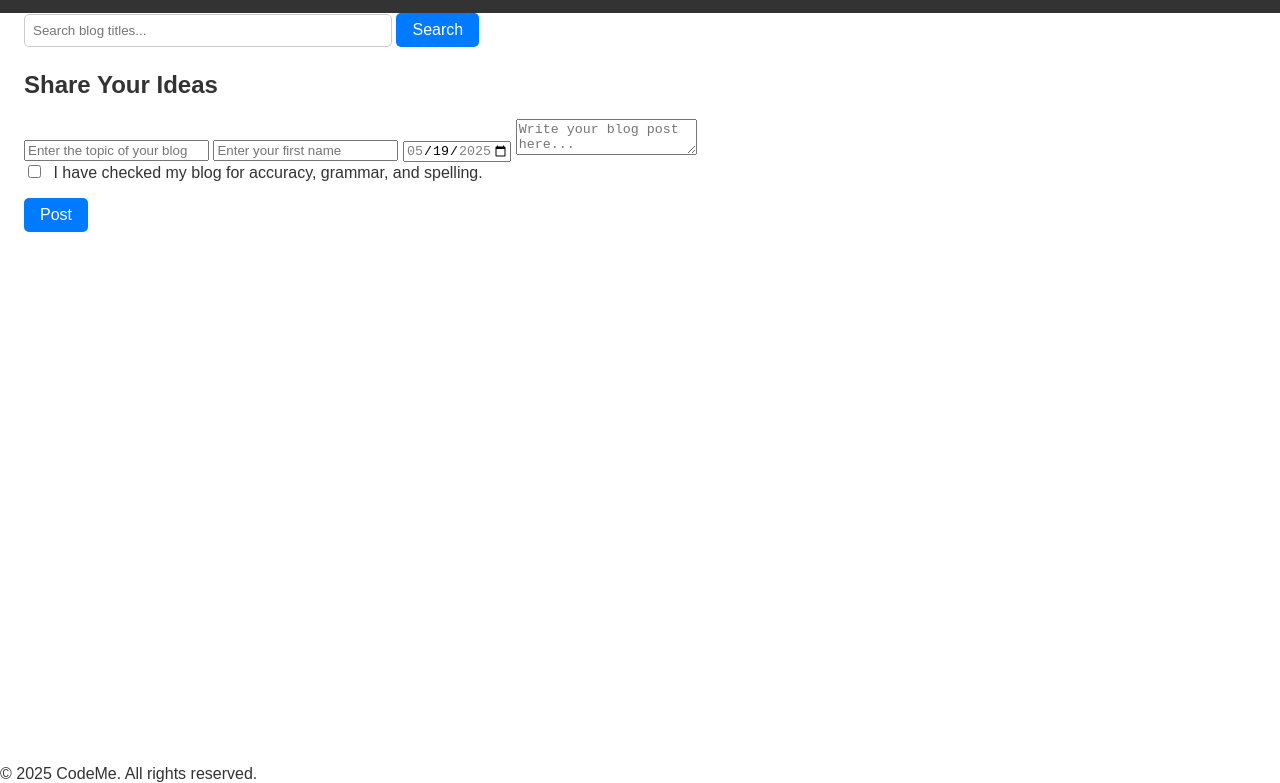
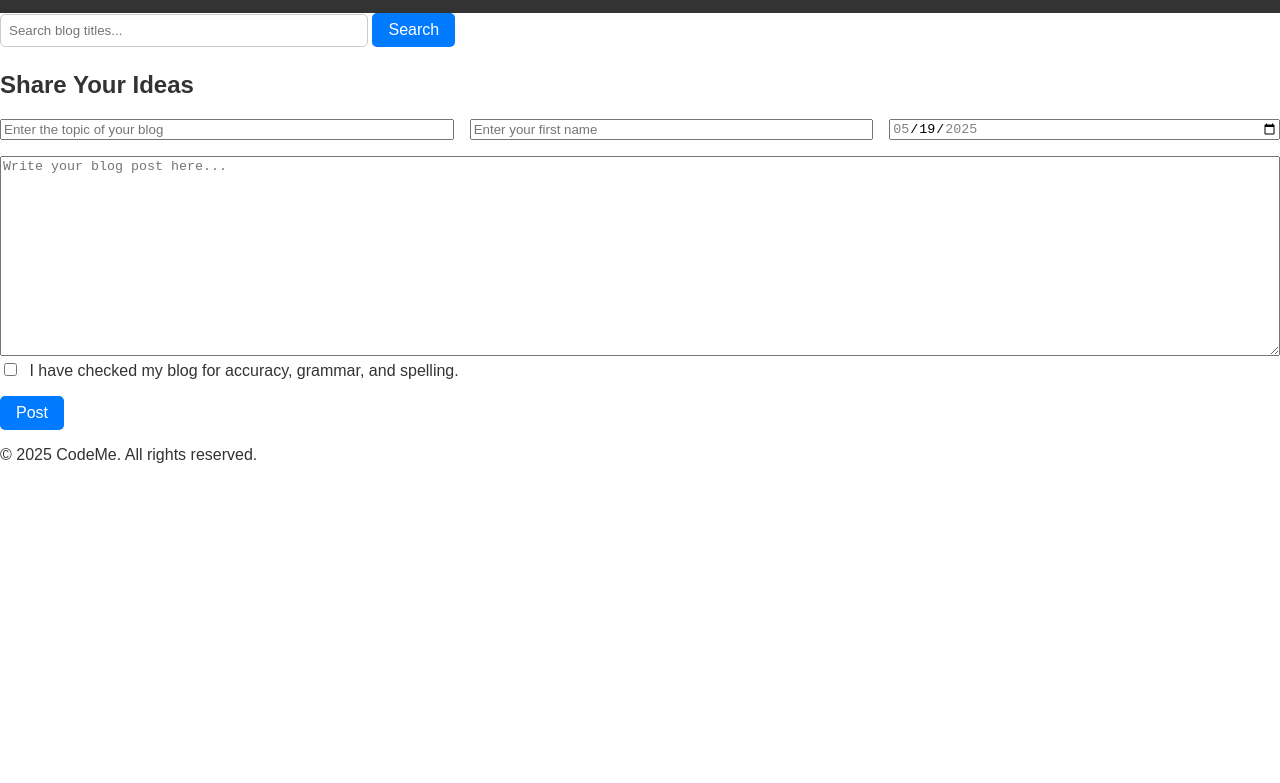
Before and after one commit to Bonafs/bloggers-s-Hub, a plain HTML site: page blog.html in a window 1280 px wide. Shown: the part 53-836 px from the top of the page. After the commit the page ends 800 px from the top, so only its background shows below. Drawn offline with Linux system fonts and the light colour scheme.

Commit message:
Update blog.html to expand the 'Write your blog post here' box to occupy the full width of the viewport.

```diff
--- a/blog.html
+++ b/blog.html
@@ -220,7 +220,6 @@
         </div>
     </nav>
 
-    <div class="container">
      <div style="margin-bottom:1.5rem;">
         <input type="text" id="searchInput" placeholder="Search blog titles..."
             style="width:70%;max-width:350px;padding:0.5rem;border-radius:5px;border:1px solid #ccc;"
@@ -231,10 +230,12 @@
     <div class="add-post">
         <h2>Share Your Ideas</h2>
         <form id="addPostForm" onsubmit="addPost(event)">
-                <input type="text" id="postTopic" placeholder="Enter the topic of your blog" required>
-                <input type="text" id="postAuthor" placeholder="Enter your first name" required>
-                <input type="date" id="postDate" required>
-                <textarea id="postContent" placeholder="Write your blog post here..." required></textarea>
+            <div class="form-row" style="display:flex;gap:1rem;flex-wrap:wrap;">
+                <input type="text" id="postTopic" placeholder="Enter the topic of your blog" required style="flex:1 1 200px;min-width:180px;">
+                <input type="text" id="postAuthor" placeholder="Enter your first name" required style="flex:1 1 150px;min-width:120px;">
+                <input type="date" id="postDate" required style="flex:1 1 140px;min-width:110px;">
+            </div>
+            <textarea id="postContent" placeholder="Write your blog post here..." required style="width:100%;margin-top:1rem;min-height:200px;box-sizing:border-box;"></textarea>
             <div style="margin-bottom: 1rem;">
                 <input type="checkbox" id="postConfirm" required style="margin-right:0.5rem;">
                 <label for="postConfirm">I have checked my blog for accuracy, grammar, and spelling.</label>
@@ -243,7 +244,6 @@
             <button type="submit">Post</button>
         </form>
     </div>
-
     <div class="blog-posts" id="blogPosts">
             <!-- Blog posts will be dynamically added here -->
         </div>
```
Lines whose indentation alone changed are shown as unchanged.
